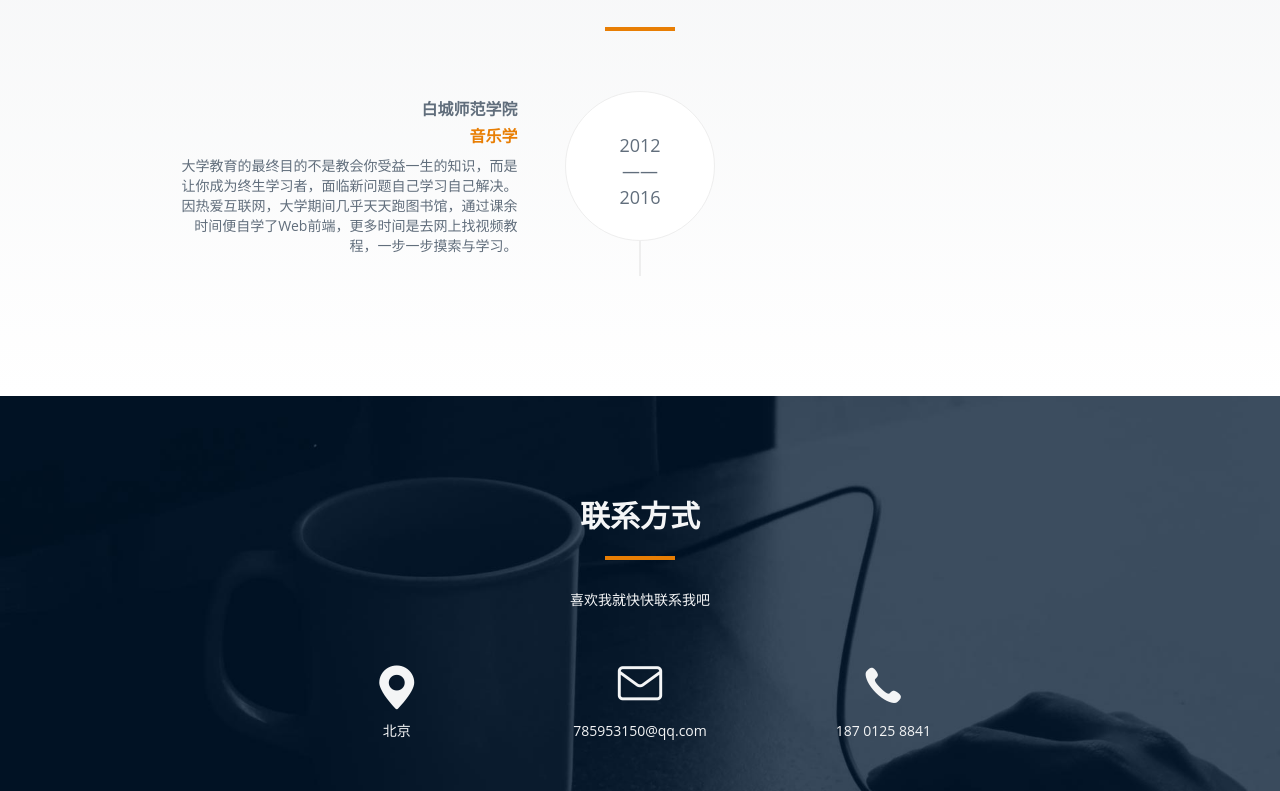
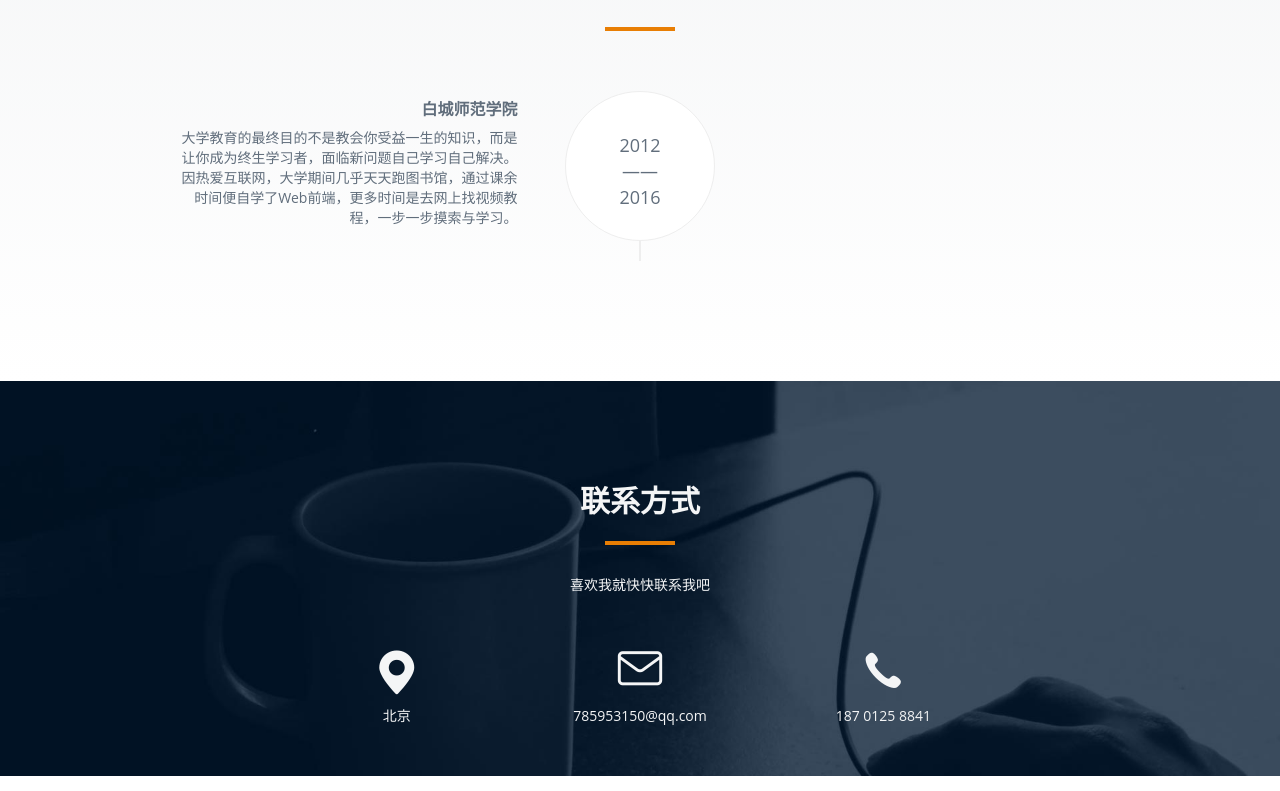
Before and after one commit to bangxiu/personal, a plain HTML site: page index.html in a window 1280 px wide. Shown: the part 4596-5387 px from the top of the page. Drawn offline with Linux system fonts and the light colour scheme.

Commit message:
Add files via upload

```diff
--- a/index.html
+++ b/index.html
@@ -362,7 +362,7 @@
             <div class="timeline-panel">
               <div class="timeline-heading">
                 <h4>白城师范学院</h4>
-                <h4 class="subheading">音乐学</h4>
+                <!-- <h4 class="subheading">音乐学</h4> -->
               </div>
               <div class="timeline-body">
                 <p>大学教育的最终目的不是教会你受益一生的知识，而是让你成为终生学习者，面临新问题自己学习自己解决。因热爱互联网，大学期间几乎天天跑图书馆，通过课余时间便自学了Web前端，更多时间是去网上找视频教程，一步一步摸索与学习。</p>
```
